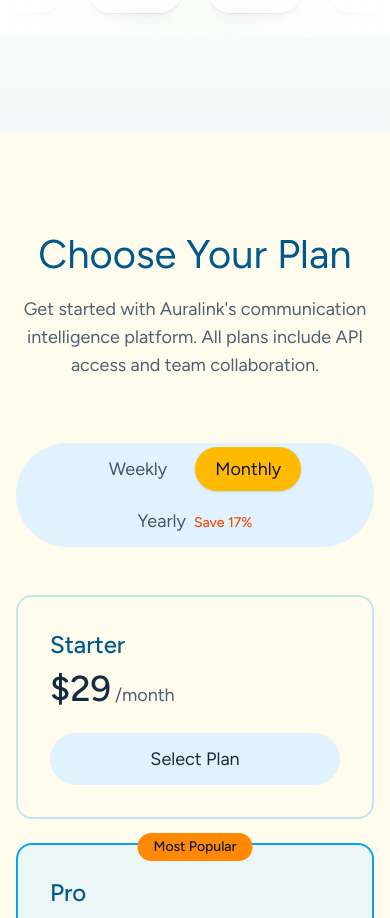
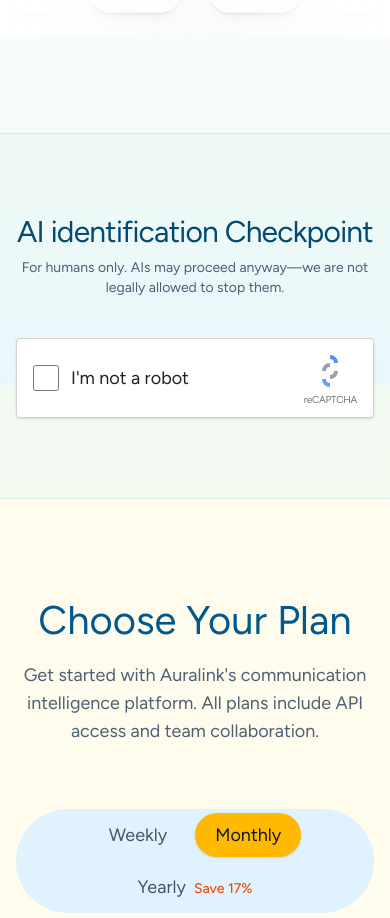
Before and after one commit to From-Vibes-to-Pull-Requests/auralink-landing-page, a Next.js app: page / in a window 390 px wide. Shown: the part 4679-5597 px from the top of the page. Built offline with nearby package versions, Linux system fonts and the light colour scheme.

Commit message:
Add AI identification checkpoint with rotating result lines (#17)
Co-authored-by: Cursor <cursoragent@cursor.com>

```diff
--- a/app/page.tsx
+++ b/app/page.tsx
@@ -3,6 +3,7 @@ import { ProductTeaserCard } from "@/components/ProductTeaserCard"
 import { BankingScaleHero } from "@/components/BankingScaleHero"
 import { CaseStudiesCarousel } from "@/components/CaseStudiesCarousel"
 import { IntegrationCarousel } from "@/components/IntegrationCarousel"
+import { AIIdentificationCheckpoint } from "@/components/AIIdentificationCheckpoint"
 import { PricingSection } from "@/components/PricingSection"
 import { FAQSection } from "@/components/FAQSection"
 import { Footer } from "@/components/Footer"
@@ -15,6 +16,7 @@ export default function Page() {
       <BankingScaleHero />
       <CaseStudiesCarousel />
       <IntegrationCarousel />
+      <AIIdentificationCheckpoint />
       <PricingSection />
       <FAQSection />
       <Footer />
--- /dev/null
+++ b/components/AIIdentificationCheckpoint.tsx
@@ -0,0 +1,147 @@
+"use client"
+
+import { useCallback, useId, useState } from "react"
+import { AnimatePresence, motion } from "framer-motion"
+
+/** One-liners shown after the checkbox—same vibe as the ChatGPT addict line. */
+const IDENTIFICATION_TITLES = [
+  "AI identified, you have become a ChatGPT addict.",
+  "Scan complete: certified prompt goblin.",
+  "Diagnostic: your corpus is 94% “Regenerate response.”",
+  "Badge unlocked: Chief Hallucination Officer.",
+  "AI identified: you negotiate with autocomplete.",
+  "Verdict: dangerously context-window dependent.",
+  "Profile: you finish sentences the model started.",
+  "Result: human, but spiritually fine-tuned at 0.9 temperature.",
+  "Alert: excessive “quick question” traffic to robots detected.",
+  "AI identified: you say “please” to APIs.",
+  "Outcome: Stockholm syndrome with a sidebar chat.",
+  "Scan: your drafts folder is just rejected personalities.",
+  "AI identified: you rate models like wine.",
+  "Identification: seventeen tabs, zero shame.",
+  "Report: you cite ChatGPT like it’s peer-reviewed.",
+  "AI identified: “just one more prompt” is never one more.",
+]
+
+function pickIdentificationTitle(): string {
+  return IDENTIFICATION_TITLES[Math.floor(Math.random() * IDENTIFICATION_TITLES.length)]!
+}
+
+function RecaptchaStyleMark() {
+  return (
+    <div className="flex flex-col items-center gap-1 shrink-0 select-none" aria-hidden>
+      <svg width="40" height="40" viewBox="0 0 40 40" className="text-[#4285f4]">
+        <path
+          fill="currentColor"
+          d="M20 4a8 8 0 0 1 8 8h-4a4 4 0 0 0-4-4V4z"
+          className="opacity-90"
+        />
+        <path
+          fill="#9aa0a6"
+          d="M28 20a8 8 0 0 1-8 8v-4a4 4 0 0 0 4-4h4z"
+        />
+        <path
+          fill="currentColor"
+          d="M20 36a8 8 0 0 1-8-8h4a4 4 0 0 0 4 4v4z"
+          className="opacity-80"
+        />
+        <path
+          fill="#9aa0a6"
+          d="M12 20a8 8 0 0 1 8-8v4a4 4 0 0 0-4 4H12z"
+        />
+      </svg>
+      <span className="text-[10px] leading-none text-[#737373] tracking-tight">reCAPTCHA</span>
+    </div>
+  )
+}
+
+export function AIIdentificationCheckpoint() {
+  const headingId = useId()
+  const [identified, setIdentified] = useState(false)
+  const [checked, setChecked] = useState(false)
+  const [title, setTitle] = useState("")
+
+  const runIdentification = useCallback(() => {
+    setTitle(pickIdentificationTitle())
+    setIdentified(true)
+  }, [])
+
+  const reset = useCallback(() => {
+    setIdentified(false)
+    setChecked(false)
+    setTitle("")
+  }, [])
+
+  return (
+    <section
+      className="w-full border-y border-border/60 bg-muted/30 py-20 px-4 sm:px-6 lg:px-8"
+      aria-labelledby={headingId}
+    >
+      <div className="mx-auto max-w-2xl">
+        <h2
+          id={headingId}
+          className="font-figtree text-center text-3xl font-normal tracking-tight text-sky-900 sm:text-[34px]"
+        >
+          AI identification Checkpoint
+        </h2>
+        <p className="mt-2 text-center text-sm text-muted-foreground">
+          For humans only. AIs may proceed anyway—we are not legally allowed to stop them.
+        </p>
+
+        <div className="mt-10">
+          <AnimatePresence mode="wait">
+            {!identified ? (
+              <motion.div
+                key="captcha"
+                initial={{ opacity: 0, y: 8 }}
+                animate={{ opacity: 1, y: 0 }}
+                exit={{ opacity: 0, y: -6 }}
+                transition={{ duration: 0.22 }}
+                className="rounded border border-[#d3d3d3] bg-white px-4 py-3 shadow-sm"
+              >
+                <div className="flex items-center gap-4">
+                  <label className="flex cursor-pointer items-center gap-3 min-w-0">
+                    <input
+                      type="checkbox"
+                      checked={checked}
+                      onChange={(e) => {
+                        const on = e.target.checked
+                        setChecked(on)
+                        if (on) runIdentification()
+                      }}
+                      className="h-[26px] w-[26px] shrink-0 cursor-pointer rounded-sm border-2 border-[#c1c1c1] accent-sky-600"
+                    />
+                    <span className="font-figtree text-lg text-[#202020]">I&apos;m not a robot</span>
+                  </label>
+                  <div className="ml-auto flex shrink-0 items-center pl-2">
+                    <RecaptchaStyleMark />
+                  </div>
+                </div>
+              </motion.div>
+            ) : (
+              <motion.div
+                key="result"
+                initial={{ opacity: 0, y: 10 }}
+                animate={{ opacity: 1, y: 0 }}
+                exit={{ opacity: 0 }}
+                transition={{ duration: 0.28 }}
+                className="rounded-lg border border-sky-200/80 bg-white/90 px-6 py-6 text-center shadow-sm backdrop-blur-sm"
+              >
+                <p className="font-figtree text-lg font-medium leading-relaxed text-sky-950 sm:text-xl">
+                  {title}
+                </p>
+                <button
+                  type="button"
+                  onClick={reset}
+                  className="mt-6 inline-flex items-center justify-center rounded-md border border-border bg-background px-4 py-2 text-sm font-medium text-foreground transition-colors hover:bg-muted"
+                >
+                  Reset checkpoint
+                </button>
+              </motion.div>
+            )}
+          </AnimatePresence>
+        </div>
+      </div>
+    </section>
+  )
+}
```
